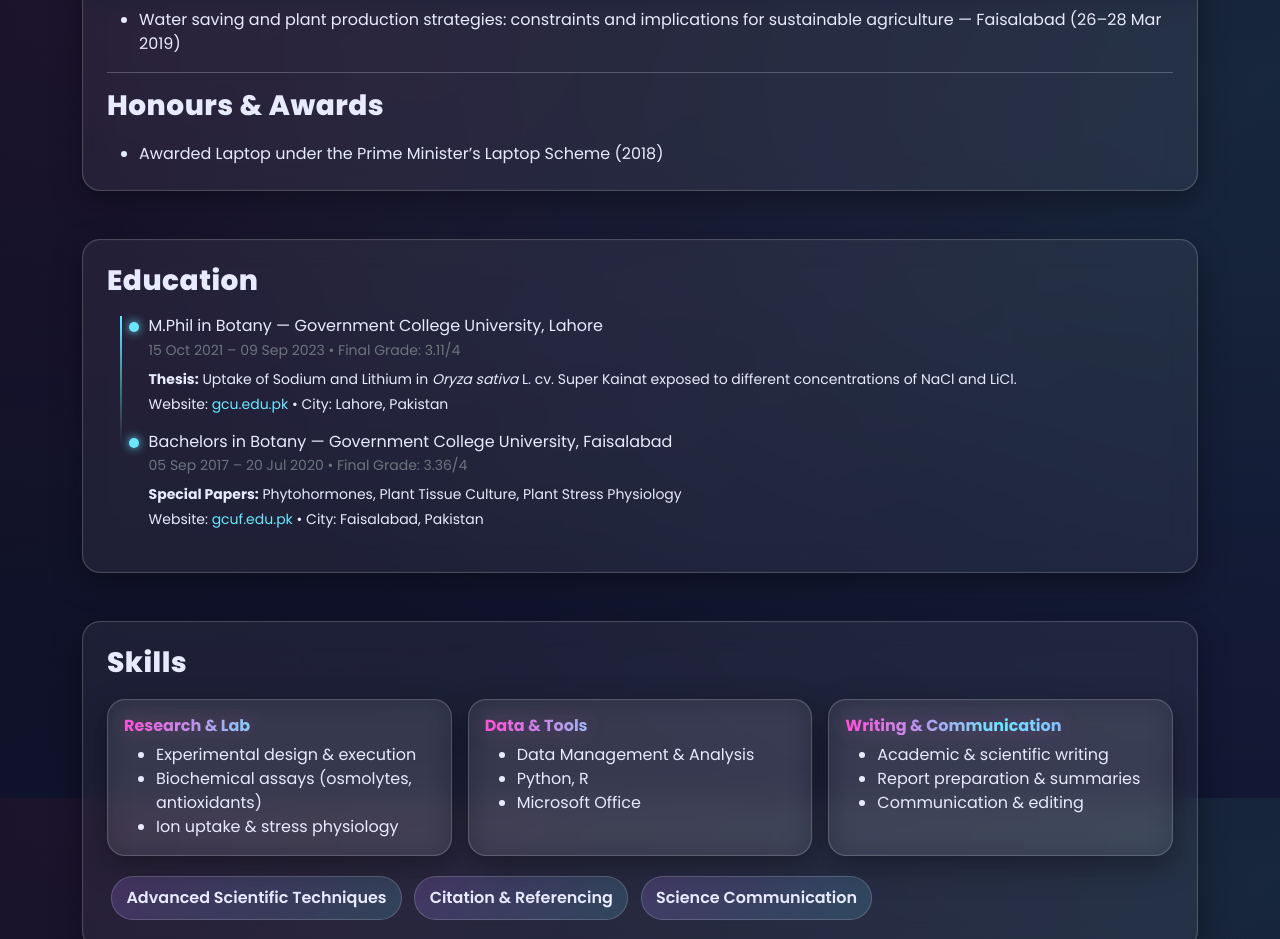
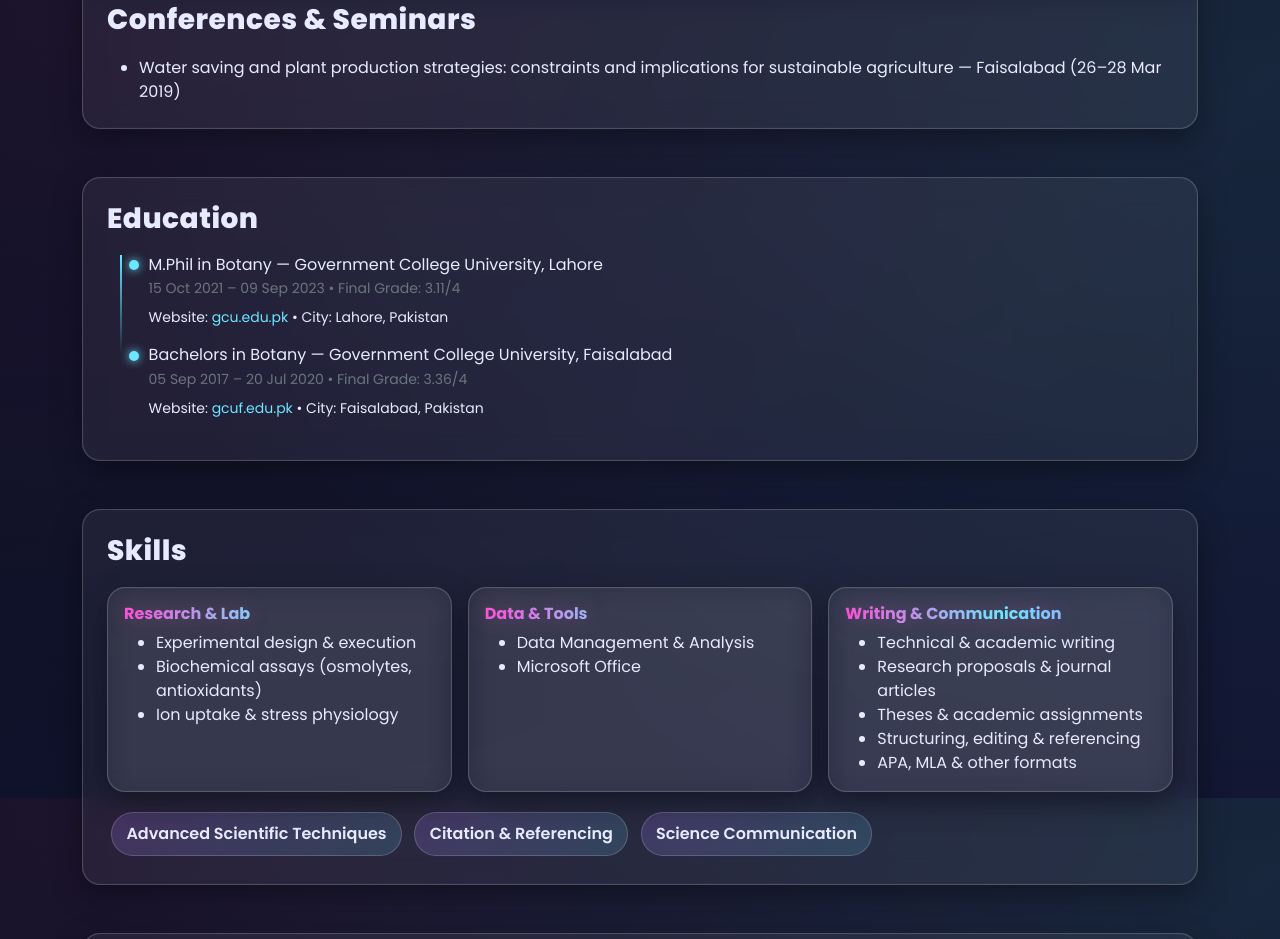
Before and after one commit to sudo-mahnoor/devfusio_portfolios, a plain HTML site: page misbah.k_portfolio/misbah_k.html in a window 1280 px wide. Shown: the part 1602-2541 px from the top of the page. Drawn offline with nearby package versions, Linux system fonts and the light colour scheme.

Commit message:
updated services

```diff
--- a/misbah.k_portfolio/misbah_k.html
+++ b/misbah.k_portfolio/misbah_k.html
@@ -91,7 +91,7 @@
         <div class="card-glass p-4 h-100">
           <h3 class="section-title">Profile</h3>
           <p>
-            M.Phil Botany graduate with research focused on ion uptake and stress physiology in crops. Experienced in designing and conducting lab experiments, measuring ion accumulation and physiological responses under salinity and lithium stress, and performing biochemical assays (osmolytes, antioxidants). Strong academic writing and communication skills with publications in 2025.
+            M.Phil Botany graduate with research focused on ion uptake and stress physiology in crops. Experienced in designing and conducting lab experiments, measuring ion accumulation and physiological responses under salinity and lithium stress, and performing biochemical assays (osmolytes, antioxidants). Skilled in technical and academic writing, including research proposals, journal articles, theses, and academic assignments, with expertise in structuring, editing, and referencing (APA, MLA, and other formats).
           </p>
           <div class="mt-3">
             <span class="badge-skill">Plant Stress Physiology</span>
@@ -109,7 +109,6 @@
           <ul class="list-unstyled mb-0">
             <li class="mb-2"><strong>Residence:</strong> Nankana Sahib, Punjab, Pakistan</li>
             <li class="mb-2"><strong>Email:</strong> <a href="mailto:misbahkalsoom70@gmail.com">misbahkalsoom70@gmail.com</a></li>
-            <li class="mb-2"><strong>Google Scholar:</strong> <a href="https://scholar.google.com/citations?hl=en&user=_k02fkAAAAAJ">scholar profile</a></li>
             <li class="mb-2"><strong>Languages:</strong> Urdu (Mother tongue) • English (B2–C2 by skill) • Punjabi (C2)</li>
             <li class="mb-2"><strong>Interests:</strong> Molecular stress response, crop improvement, climate change biology</li>
           </ul>
@@ -150,11 +149,6 @@
           <ul class="mb-0">
             <li>Water saving and plant production strategies: constraints and implications for sustainable agriculture — Faisalabad (26–28 Mar 2019)</li>
           </ul>
-          <hr class="opacity-25">
-          <h3 class="section-title mt-3">Honours & Awards</h3>
-          <ul class="mb-0">
-            <li>Awarded Laptop under the Prime Minister’s Laptop Scheme (2018)</li>
-          </ul>
         </div>
       </div>
     </div>
@@ -171,13 +165,11 @@
             <div class="ti">
               <h6 class="mb-1">M.Phil in Botany — Government College University, Lahore</h6>
               <div class="text-secondary small mb-2">15 Oct 2021 – 09 Sep 2023 • Final Grade: 3.11/4</div>
-              <p class="small mb-1"><strong>Thesis:</strong> Uptake of Sodium and Lithium in <em>Oryza sativa</em> L. cv. Super Kainat exposed to different concentrations of NaCl and LiCl.</p>
               <p class="small">Website: <a href="http://gcu.edu.pk">gcu.edu.pk</a> • City: Lahore, Pakistan</p>
             </div>
             <div class="ti">
               <h6 class="mb-1">Bachelors in Botany — Government College University, Faisalabad</h6>
               <div class="text-secondary small mb-2">05 Sep 2017 – 20 Jul 2020 • Final Grade: 3.36/4</div>
-              <p class="small mb-1"><strong>Special Papers:</strong> Phytohormones, Plant Tissue Culture, Plant Stress Physiology</p>
               <p class="small">Website: <a href="http://gcuf.edu.pk">gcuf.edu.pk</a> • City: Faisalabad, Pakistan</p>
             </div>
           </div>
@@ -207,7 +199,6 @@
             <h6 class="neon-text fw-bold">Data & Tools</h6>
             <ul class="mb-0">
               <li>Data Management & Analysis</li>
-              <li>Python, R</li>
               <li>Microsoft Office</li>
             </ul>
           </div>
@@ -216,9 +207,11 @@
           <div class="card-glass p-3 h-100">
             <h6 class="neon-text fw-bold">Writing & Communication</h6>
             <ul class="mb-0">
-              <li>Academic & scientific writing</li>
-              <li>Report preparation & summaries</li>
-              <li>Communication & editing</li>
+              <li>Technical & academic writing</li>
+              <li>Research proposals & journal articles</li>
+              <li>Theses & academic assignments</li>
+              <li>Structuring, editing & referencing</li>
+              <li>APA, MLA & other formats</li>
             </ul>
           </div>
         </div>
@@ -278,7 +271,6 @@
           <h3 class="section-title">Contact</h3>
           <ul class="list-unstyled">
             <li class="mb-2"><strong>Email:</strong> <a href="mailto:misbahkalsoom70@gmail.com">misbahkalsoom70@gmail.com</a></li>
-            <li class="mb-2"><strong>Google Scholar:</strong> <a href="https://scholar.google.com/citations?hl=en&user=_k02fkAAAAAJ">scholar.google.com/_k02fkAAAAAJ</a></li>
             <li class="mb-2"><strong>Residence:</strong> Nankana Sahib, Punjab, Pakistan</li>
           </ul>
           <p class="section-sub">Open to research roles, academic writing, and science communication opportunities.</p>
```
